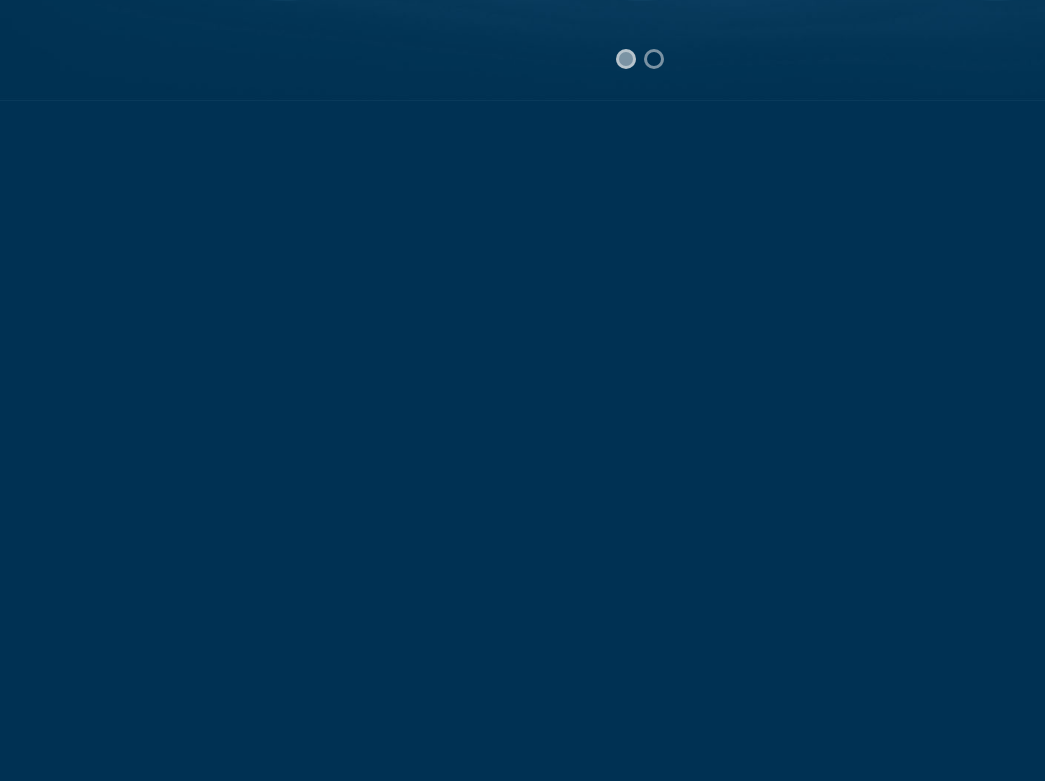
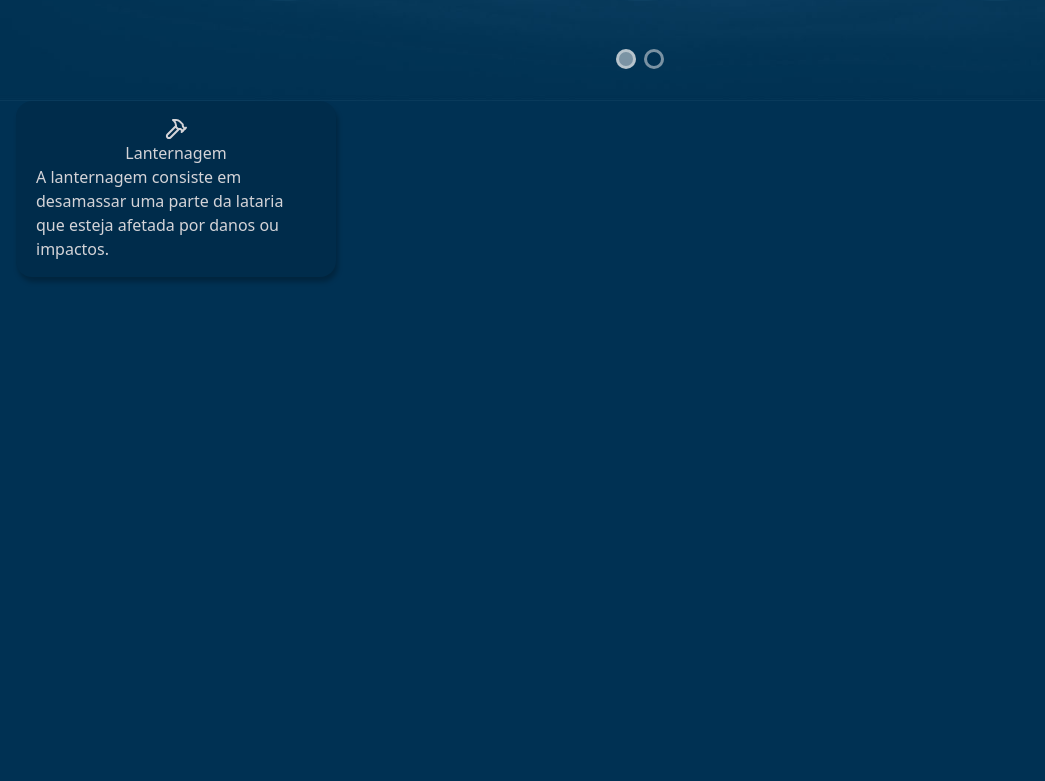
Before and after one commit to andreiafsouza/eldoauto, a React (Vite) app: page / in a window 1280 px wide. Shown: the part 699-1480 px from the top of the page, without its empty margins (0-1045 px from the left). Built offline with nearby package versions, Linux system fonts and the light colour scheme.

Commit message:
feat: services section html and first styling

```diff
--- a/src/App.tsx
+++ b/src/App.tsx
@@ -1,4 +1,5 @@
 import Home from "./components/Home";
+import Services from "./components/Services";
 import "./styles/main.css";
 import Navbar from "~/components/Navbar";
 
@@ -24,9 +25,7 @@ function App() {
       <main>
         <Home />
 
-        <section className="h-screen w-full bg-blue" id="services">
-          {/* Services content */}
-        </section>
+        <Services />
 
         <section
           style={{ height: "100vh", width: "100%", background: "green" }}
--- /dev/null
+++ b/src/components/Cards/ServiceCard.tsx
@@ -0,0 +1,21 @@
+import React from "react";
+
+type ServiceCardProps = {
+  icon: React.ReactNode;
+  title: string;
+  description: string;
+};
+
+const ServiceCard = ({ icon, title, description }: ServiceCardProps) => {
+  return (
+    <div className="relative bg-black bg-opacity-10 flex flex-col items-center max-w-xs py-4 px-5 rounded-2xl shadow-[2px_5px_5px_rgba(0,0,0,0.25)] text-zinc-300">
+      <div>{icon}</div>
+      <div>
+        <h1>{title}</h1>
+      </div>
+      <div>{description}</div>
+    </div>
+  );
+};
+
+export default ServiceCard;
--- /dev/null
+++ b/src/components/Cards/index.tsx
@@ -0,0 +1 @@
+export { default as ServiceCard } from "./ServiceCard";
--- a/src/components/Carousel.tsx
+++ b/src/components/Carousel.tsx
@@ -51,7 +51,7 @@ const Carousel = () => {
 
   return (
     <div className="relative w-full h-full">
-      <div className="absolute top-1/2 -mt-[3.5rem] w-full flex z-50">
+      <div className="absolute top-[52%] -mt-[3.5rem] w-full flex z-50">
         <div
           className="absolute ml-5 flex items-center justify-center w-12 h-12 bg-transparent rounded-xl text-gray cursor-pointer select-none shadow-[2px_4px_5px_rgba(0,0,0,0.4)]"
           onClick={previousSlide}
--- /dev/null
+++ b/src/components/Services.tsx
@@ -0,0 +1,19 @@
+import { Hammer } from "lucide-react";
+import { ServiceCard } from "./Cards";
+
+const Services = () => {
+  return (
+    <section className="h-screen w-full bg-blue" id="services">
+      <div className="max-w-[84rem] px-4 mx-auto">
+        <ServiceCard
+          title="Lanternagem"
+          description=" A lanternagem consiste em desamassar uma parte da lataria que esteja
+        afetada por danos ou impactos."
+          icon={<Hammer />}
+        />
+      </div>
+    </section>
+  );
+};
+
+export default Services;
```
